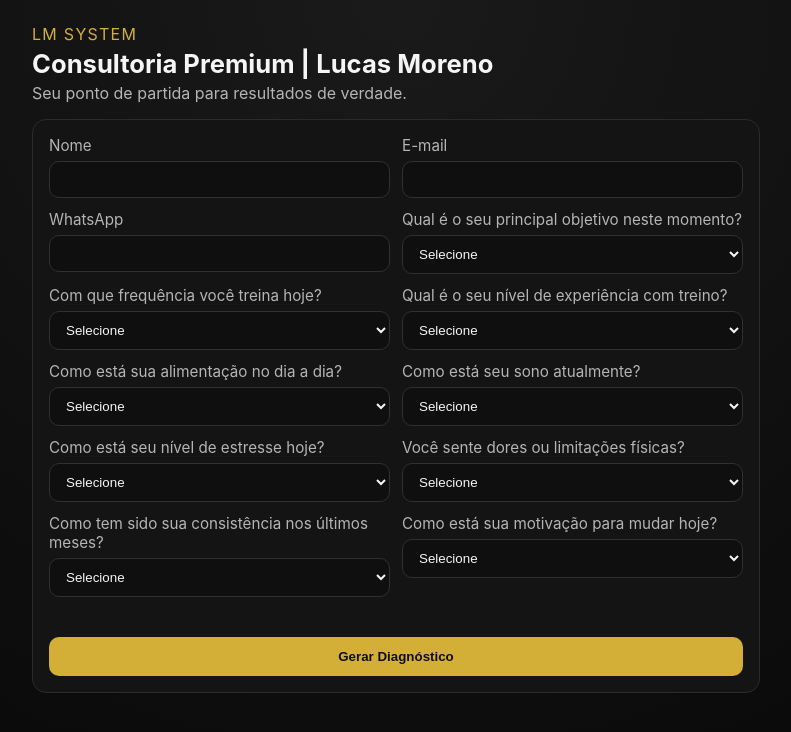
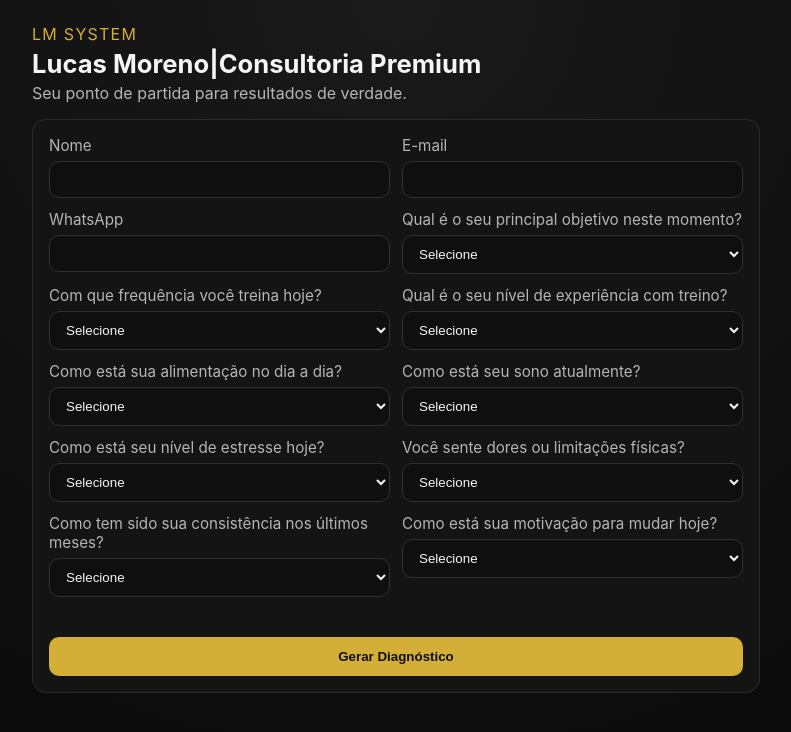
Before and after one commit to lucasmoreno115-creator/lmsystemv2, a website with bundled scripts: page index.html in a window 1280 px wide. Shown: the whole page, without its empty margins (244-1035 px from the left). Built offline with nearby package versions, Linux system fonts and the light colour scheme.

Commit message:
Update index.html

```diff
--- a/index.html
+++ b/index.html
@@ -11,7 +11,7 @@
     <main class="app-shell">
       <header class="header">
         <p class="eyebrow">LM System</p>
-        <h1>Consultoria Premium | Lucas Moreno</h1>
+        <h1>Lucas Moreno|Consultoria Premium</h1>
         <p class="subtitle">Seu ponto de partida para resultados de verdade.</p>
       </header>
 
```
